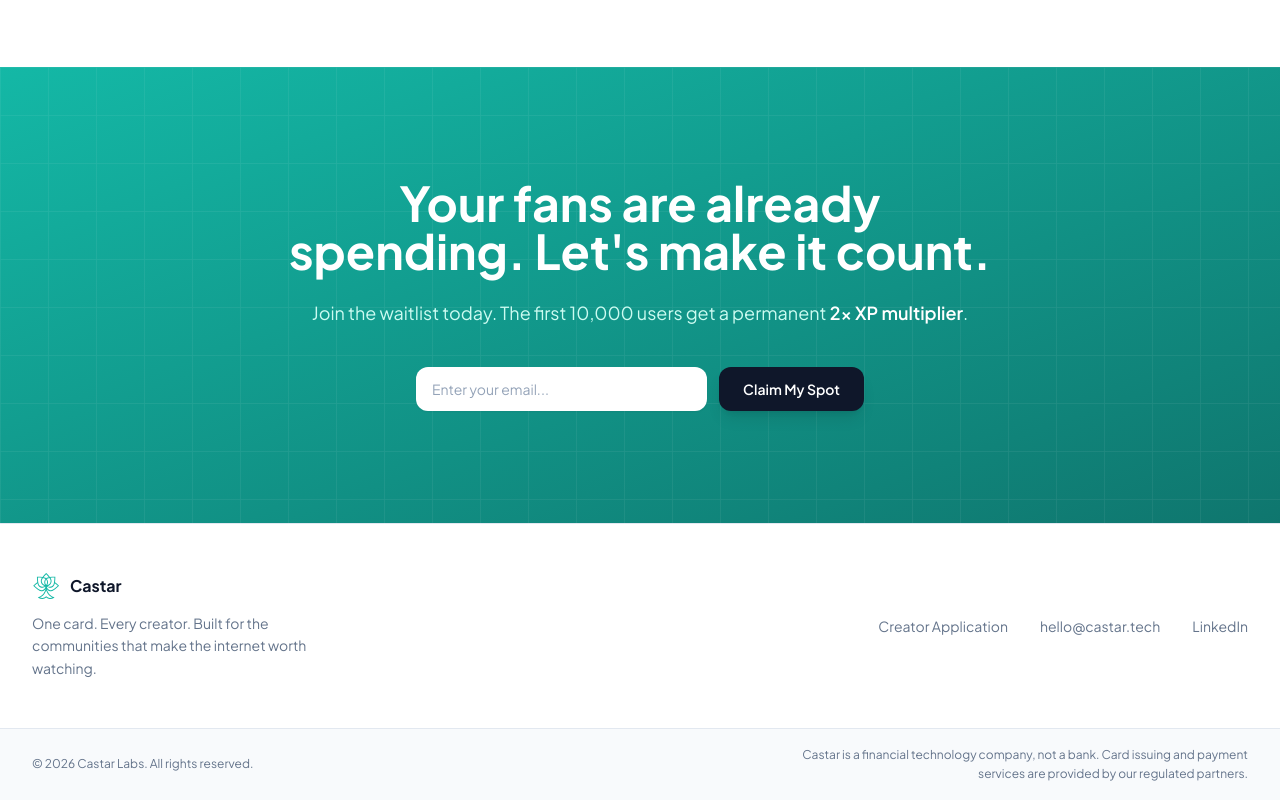
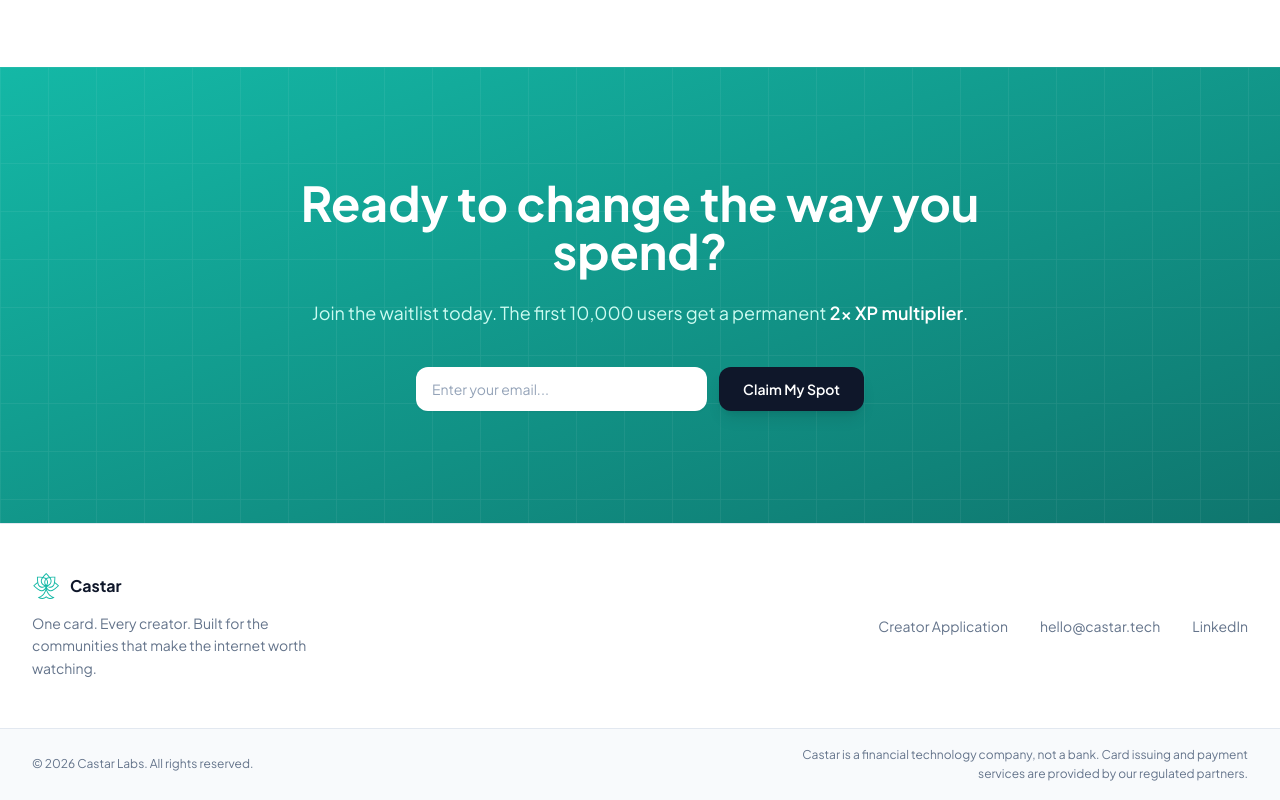
Before and after one commit to Castar-Labs/landing-page, a Next.js app: page / in a window 1280 px wide. Shown: the part 4542-5342 px from the top of the page. Built offline with nearby package versions, Linux system fonts and the light colour scheme.

Commit message:
copy: restore fan CTA headline

```diff
--- a/app/components/FinalCTAClient.tsx
+++ b/app/components/FinalCTAClient.tsx
@@ -40,7 +40,7 @@ export default function FinalCTA() {
 
       <div className="relative max-w-3xl mx-auto px-4 sm:px-6 lg:px-8 text-center">
         <h2 className="text-3xl sm:text-4xl lg:text-5xl font-bold text-white leading-tight mb-5 sm:mb-6">
-          Your fans are already spending. Let's make it count.
+          Ready to change the way you spend?
         </h2>
         <p className="text-teal-100 text-base sm:text-lg mb-8 sm:mb-10 leading-relaxed">
           Join the waitlist today. The first 10,000 users get a permanent{' '}
```
